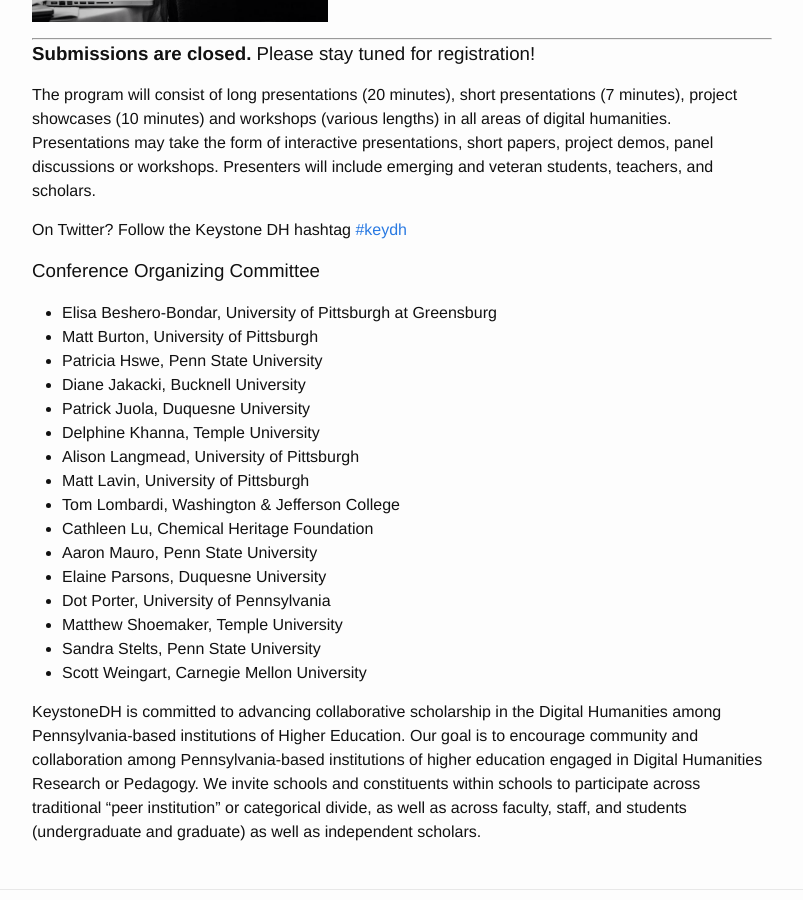
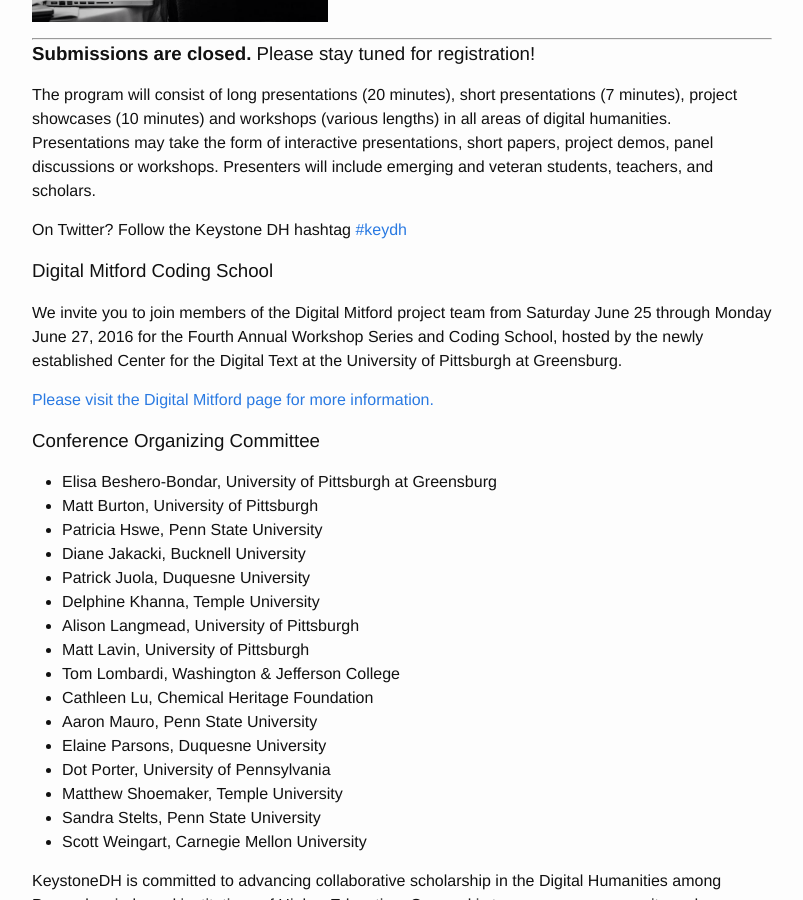
Before and after one commit to KeystoneDH/2016, a Jekyll site: the page built from index.md, in a window 1280 px wide and 900 px high, scrolled down 745 px. Shown: the whole window, without its empty margins (238-1041 px from the left). Built offline with Jekyll 4.4.1, drawn with Linux system fonts in a browser that asks for light colours.

Commit message:
adding digital mitford info

```diff
--- a/index.md
+++ b/index.md
@@ -29,6 +29,13 @@ The program will consist of long presentations (20 minutes), short presentations
 
 On Twitter? Follow the Keystone DH hashtag [#keydh](https://twitter.com/search?f=tweets&vertical=default&q=%23keydh&src=typd)
 
+### Digital Mitford Coding School
+
+We invite you to join members of the Digital Mitford project team from Saturday June 25 through Monday June 27, 2016 for the Fourth Annual Workshop Series and Coding School, hosted by the newly established Center for the Digital Text at the University of Pittsburgh at Greensburg.
+
+[Please visit the Digital Mitford page for more information.](https://digitalmitford.wordpress.com/2016/02/29/digital-mitford-coding-school-june-25-27-2016/)
+
+
 ### Conference Organizing Committee
 
 - Elisa Beshero-Bondar, University of Pittsburgh at Greensburg
```
